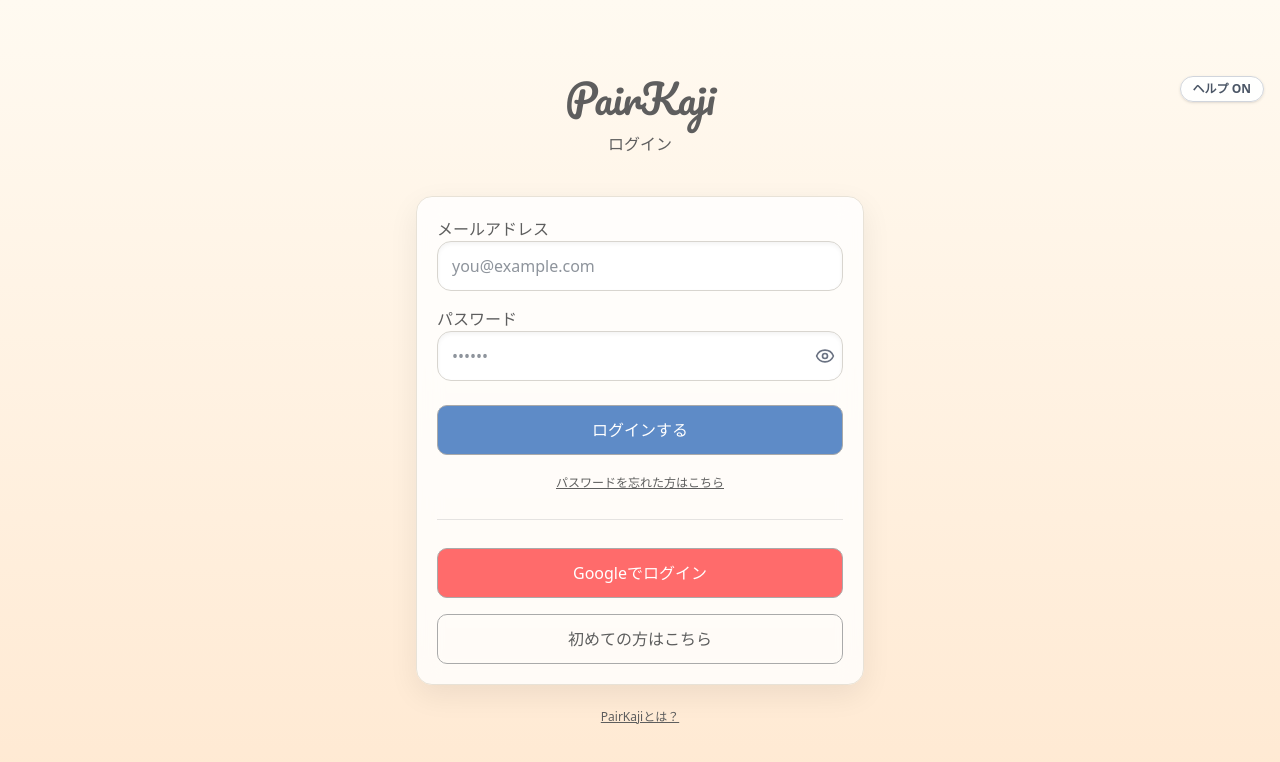
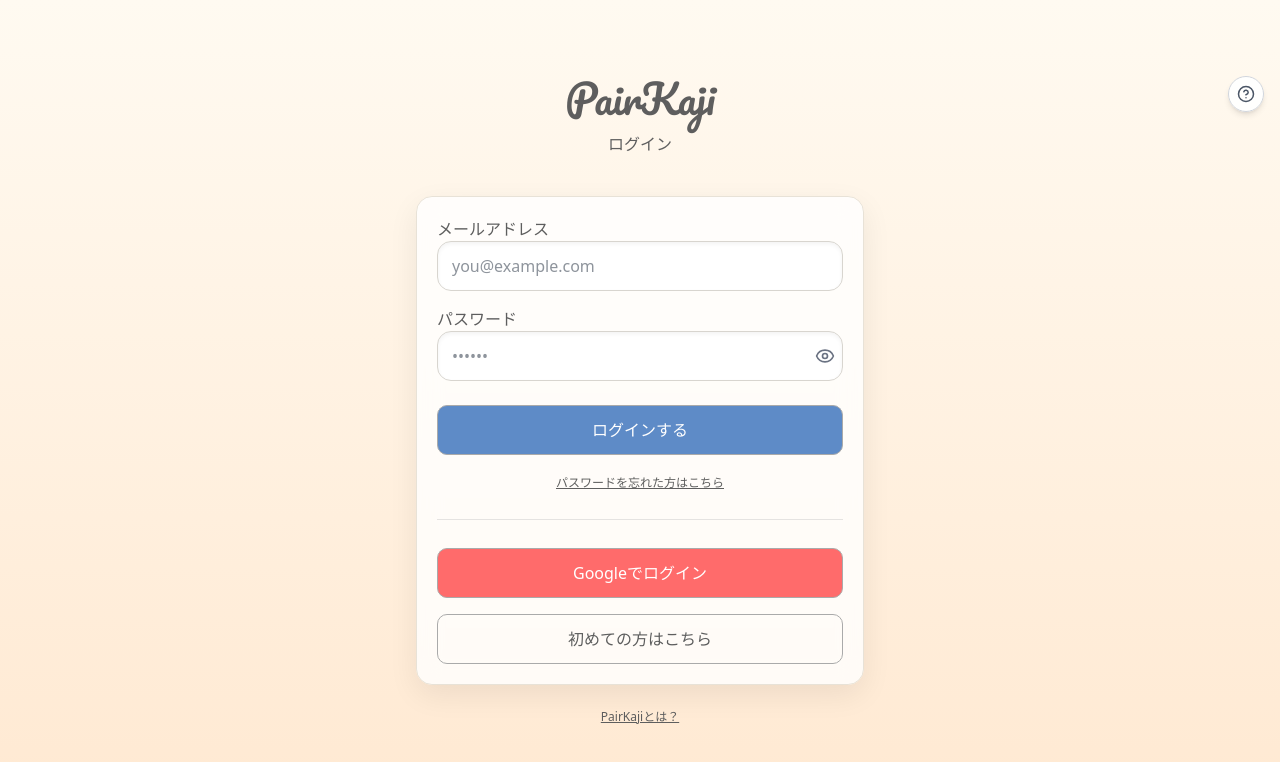
Before and after one commit to gazuyawork/PairKaji, a Next.js app: page /login in a window 1280 px wide. Shown: the top 762 px of the page. Built offline with nearby package versions, Linux system fonts and the light colour scheme; no server answers; a web font is replaced by a local one.

Commit message:
20251017_ヘルプの表示切替_02

```diff
--- a/src/components/common/HelpHintsToggle.tsx
+++ b/src/components/common/HelpHintsToggle.tsx
@@ -1,7 +1,7 @@
-// src/components/common/HelpHintsToggle.tsx
 'use client';
 
 import { useHelpHints } from '@/context/HelpHintsContext';
+import { HelpCircle } from 'lucide-react';
 
 type Props = {
   className?: string;
@@ -18,15 +18,18 @@
       onClick={toggle}
       className={[
         'fixed right-4 top-19 z-[1000]',
-        'rounded-full border px-3 py-1 text-xs font-semibold shadow-sm transition',
+        'rounded-full border p-2 shadow-md transition-all backdrop-blur',
+        'hover:scale-105 active:scale-95',
         enabled
           ? 'bg-white/90 border-gray-300 text-gray-600 hover:bg-gray-50'
-          : 'bg-gray-400 border-gray-500 text-white hover:bg-yellow-400',
-        'backdrop-blur',
+          : 'bg-gray-500/90 border-gray-600 text-white hover:bg-yellow-400',
         className,
       ].join(' ')}
     >
-      {enabled ? 'ヘルプ ON' : 'ヘルプ OFF'}
+      <HelpCircle
+        size={18}
+        className={enabled ? 'text-gray-600' : 'text-white'}
+      />
     </button>
   );
 }
```
